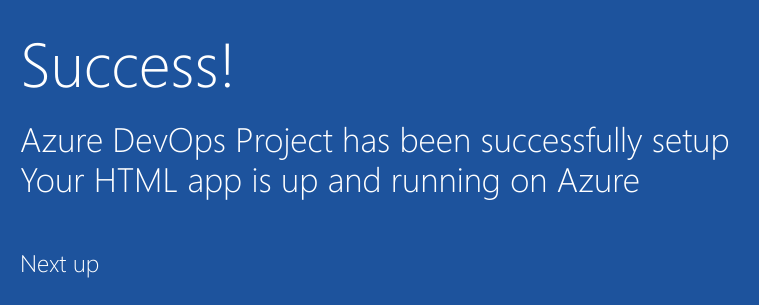
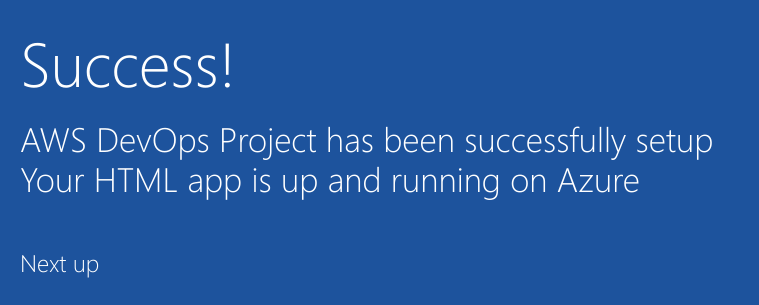
Before and after one commit to dhaneesh/sample-project, a plain HTML site: page sample-project/index.html in a window 1280 px wide. Shown: the part 352-657 px from the top of the page, 205-964 px from the left. Drawn offline with Linux system fonts and the light colour scheme.

Commit message:
Updated project name.

```diff
--- a/sample-project/index.html
+++ b/sample-project/index.html
@@ -19,7 +19,7 @@
         </div>
             <div class="content-body">
                 <div class="success-text">Success!</div>
-                <div class="description line-1"> Azure DevOps Project has been successfully setup</div>
+                <div class="description line-1"> AWS DevOps Project has been successfully setup</div>
                 <div class="description line-2"> Your HTML app is up and running on Azure</div>
                 <div class="next-steps-container">
                     <div class="next-steps-header">Next up</div>
```
